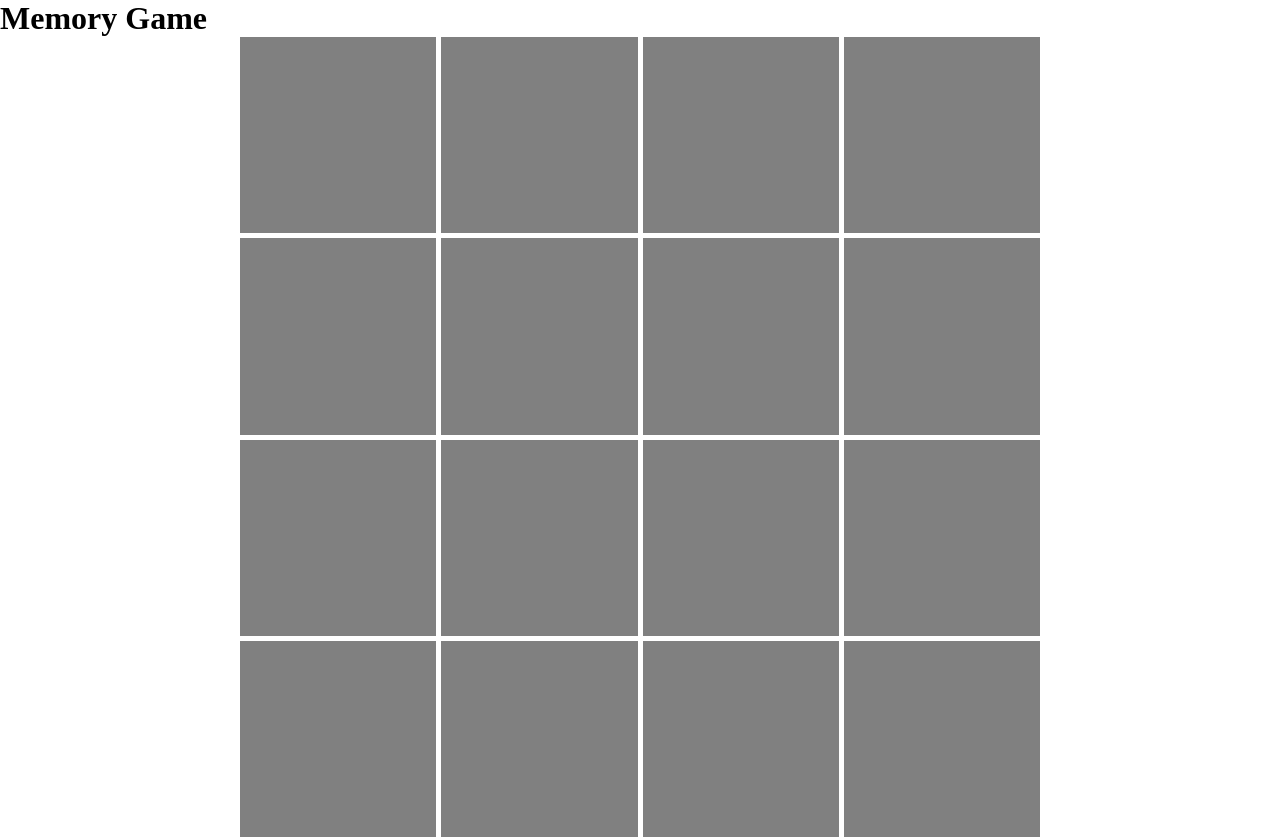
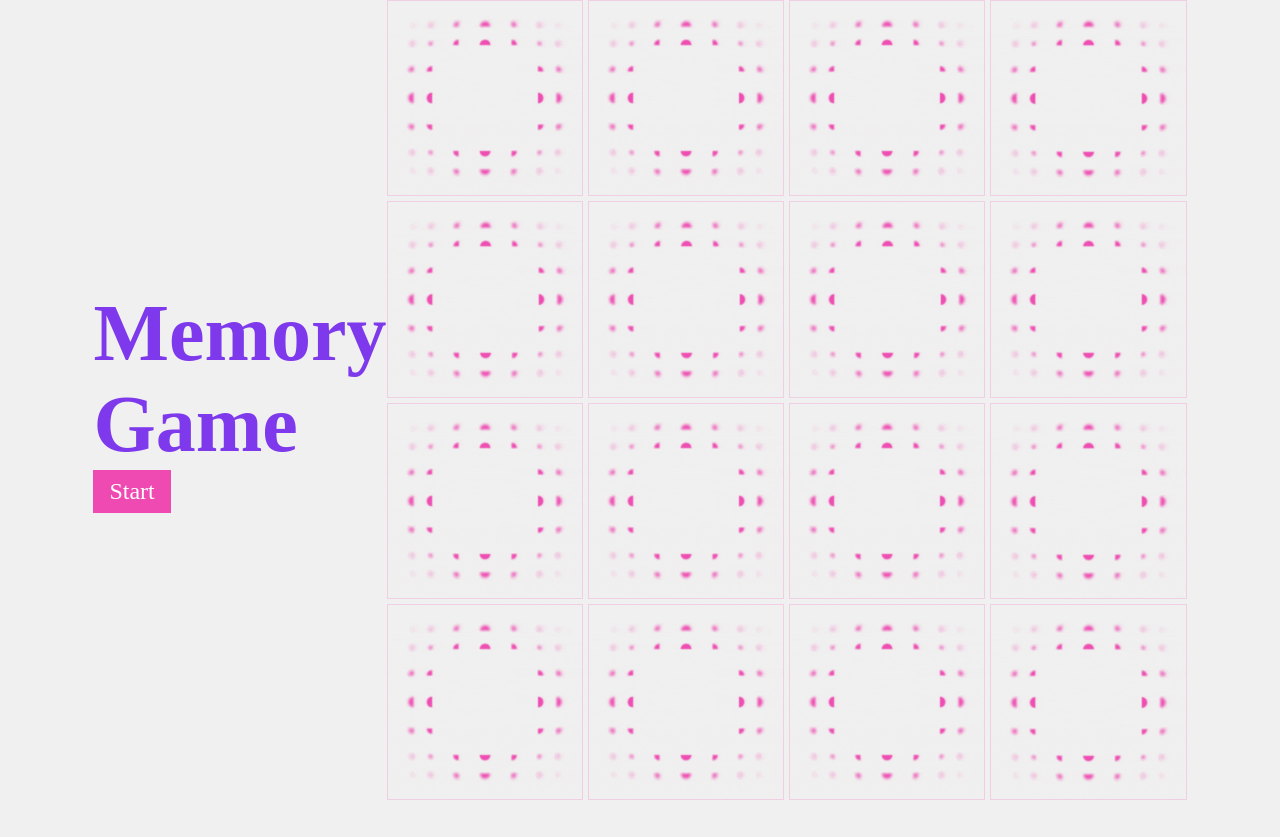
Before and after one commit to AnastasiaA986/memory-game, a website built with Parcel: page src/index.html in a window 1280 px wide. After the commit the page ends 800 px from the top, so only its background shows below. Built offline with nearby package versions, Linux system fonts and the light colour scheme; a web font is replaced by a local one.

Commit message:
couverture des cartes; bouton start

```diff
--- a/src/index.html
+++ b/src/index.html
@@ -5,10 +5,21 @@
     <title>eikon parcel starter</title>
     <meta name="viewport" content="width=device-width, initial-scale=1.0" />
     <link rel="stylesheet" href="scss/main.scss" />
+    <link rel="preconnect" href="https://fonts.googleapis.com" />
+    <link rel="preconnect" href="https://fonts.gstatic.com" crossorigin />
+    <link
+      href="https://fonts.googleapis.com/css2?family=Hepta+Slab:wght@1..900&display=swap"
+      rel="stylesheet"
+    />
   </head>
   <body>
-    <h1>Memory Game</h1>
-    <div id="board"></div>
+    <div class="container">
+      <div class="game-info">
+        <h1 class="title">Memory Game</h1>
+        <button class="start-button">Start</button>
+      </div>
+      <div id="board"></div>
+    </div>
 
     <script src="js/main.js" type="module"></script>
   </body>
--- a/src/js/main.js
+++ b/src/js/main.js
@@ -8,6 +8,7 @@ import gif7 from "url:../gifs/animation7.gif";
 import gif8 from "url:../gifs/animation8.gif";
 
 const board = document.querySelector("#board");
+
 const gifs = [
   gif1,
   gif2,
@@ -29,11 +30,8 @@ const gifs = [
 
 let firstChoice = null;
 let secondChoice = null;
-let cardsLeftToMatch = gifs.length / 2; //quantite des paires pour gagner
-let boardLocked = true; //bloque le tableau avant le debut du jeu
-
-const startButton = document.createElement("button");
-startButton.textContent = "Start";
+let cardsLeftToMatch = gifs.length / 2;
+let boardLocked = true;
 
 function shuffleArray(array) {
   for (var i = array.length - 1; i > 0; i--) {
@@ -50,6 +48,18 @@ gifs.forEach((gif) => {
   const card = document.createElement("div");
   card.classList.add("card", "hidden");
   card.dataset.gif = gif;
+
+  const startButton = document.querySelector(".start-button");
+  startButton.addEventListener("click", () => {
+    gifs.forEach((gif) => {
+      card.classList.remove("hidden");
+    });
+    setTimeout(() => {
+      gifs.forEach((gif) => {
+        card.classList.add("hidden");
+      });
+    }, 2000);
+  });
 
   const img = document.createElement("img");
   img.src = gif;
--- a/src/scss/modules/_memory-game.scss
+++ b/src/scss/modules/_memory-game.scss
@@ -1,7 +1,25 @@
+body {
+  background-color: #f0f0f0;
+}
+
+.container {
+  margin: 0 100px 0 100px;
+  min-height: 100vh;
+  display: grid;
+  grid-template-columns: 1fr 2fr;
+  align-items: center;
+  justify-content: center;
+}
+
+.title {
+  font-family: "Hepta Slab", serif;
+  color: #7d39eb;
+  font-size: 5rem;
+}
+
 #board {
   width: 800px;
   height: 800px;
-  background-color: white;
   margin: 0 auto;
   display: grid;
   grid-template-columns: repeat(4, 1fr);
@@ -15,6 +33,8 @@
 }
 
 .card img {
+  opacity: 1;
+  transition: opacity 0.5s;
   position: absolute;
   inset: 0;
   width: 100%;
@@ -23,35 +43,29 @@
 }
 
 .card.hidden img {
-  visibility: hidden;
+  opacity: 0;
+  transition: opacity 0.5s;
 }
-//:not(.hidden) — псевдокласс "не имеет класса"
-// .card:not(.hidden)::after {
-//   position: absolute;
-//   left: 50%;
-//   top: 50%;
-//   transform: translate(-50%, -50%);
-//   width: 100%;
-//   height: 100%;
-//   object-fit: cover;
-// }
 
 .card.hidden {
-  background: grey;
+  border: 1px solid rgba(238, 74, 177, 0.2);
+  background-image: url(/src/gifs/cover.gif);
+  background-size: cover;
 }
 
 .start-button {
-  display: block;
-  margin: 20px auto;
-  padding: 10px 20px;
+  display: flex;
+  padding: 8px 16px;
+  justify-content: center;
+  align-items: center;
+  font-family: "Hepta Slab", serif;
   font-size: 1.5rem;
-  background-color: #4caf50;
+  background-color: #ee4ab1;
   color: white;
   border: none;
-  border-radius: 5px;
   cursor: pointer;
 }
 
 .start-button:hover {
-  background-color: #45a049;
+  background-color: #ca2a8f;
 }
```
Also changed, not shown: src/gifs/cover.gif (added).
